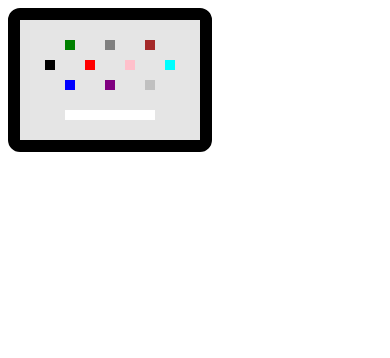
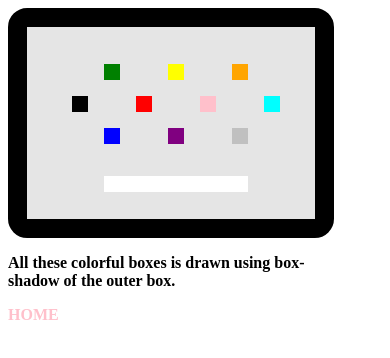
Before and after one commit to runningIris/3cssConf, a plain HTML site: page wentin/keyboard.html in a window 390 px wide. Drawn offline with Linux system fonts and the light colour scheme.

Commit message:
keyboard 移动端响应式

```diff
--- a/main.css
+++ b/main.css
@@ -35,8 +35,12 @@ a.work-link{
 	/*color: white;*/
 	text-decoration: none;
 	text-align: left;
-	padding: 0 1em 1em;
+	padding: 0 1em 0em;
 	border-radius: 25px;
+}
+
+a.link1{
+	padding-bottom: 1em;
 }
 
 a.work-link::before{
@@ -67,10 +71,10 @@ a.work-link:hover{
 	transform-origin: 10px 10px;
 	position: absolute;
 }
-.beard:nth-child(3){
+.beard1{
 	transform: translate(360px, -22px) rotate(0deg);
 }
-.beard:nth-child(2){
+.beard2{
 	transform: translate(345px, -22px) scaleX(-1) rotate(0deg);
 
 }
@@ -89,3 +93,14 @@ a.work-link:hover{
 	border-radius: 0 100% 0 10px;
 	box-sizing: border-box;
 }
+
+.keyboard{
+	color: black;
+	background-color: currentColor;
+	height: 24px;
+	width: 48px;
+	border-radius: 10px;
+	transform-origin: 10px 10px;
+	transform: translate(342px, -27px);
+	box-shadow: -5px 5px 1px -1px gray;
+}
--- a/wentin/keyboard.html
+++ b/wentin/keyboard.html
@@ -4,32 +4,16 @@
 	<meta charset="UTF-8">
 	<title>Keyboard Shadows</title>
 	<style>
-		@media screen and (max-width: 600px){
-			html{
-				font-size: 10px;
-			}
-		}
-
-		@media screen and (min-width:600px) and (max-width: 800px){
+		@media screen and (min-device-width: 1200px) and  (max-device-width:1600px){
 			html{
 				font-size: 12px;
 			}
 		}
-
-
-
-		@media screen and (min-width:800px) and (max-width: 900px){
+		@media screen and (min-device-width: 700px) and (max-device-width:1260px){
 			html{
-				font-size: 14px;
+				font-size: 16px;
 			}
 		}
-		@media screen and (min-width:900px) and (max-width: 1000px){
-			html{
-				font-size: 20px;
-			}
-		}
-
-
 		.keyboard.icon{
 			height: 12rem;
 			width: 18rem;
@@ -50,11 +34,11 @@
 				0 -2rem 0 -1rem green,
 				0 2rem 0 -1rem blue,
 				6rem 0 0 -1rem pink,
-				4rem -2rem 0 -1rem gray,
+				4rem -2rem 0 -1rem yellow,
 				4rem 2rem 0 -1rem purple,
 				10rem 0 0 -1rem aqua,
 				8rem 2rem 0 -1rem silver,
-				8rem -2rem 0 -1rem brown,
+				8rem -2rem 0 -1rem orange,
 				/*-2rem 5rem 0 -1rem white,*/
 				/*-1rem 5rem 0 -1rem white,*/
 				0 5rem 0 -1rem white,
@@ -69,9 +53,31 @@
 				/*9rem 6rem 0 -1rem white,*/
 				/*10rem 6rem 0 -1rem white;*/
 		}
+		p{
+			font-size: 1em;
+			font-family: 'times new roman';
+			font-weight: bold;
+			max-width: 90%;
+		}
+		.home{
+
+		}
+		a{
+			text-decoration: none;
+			color: pink;
+		}
+		a:hover{
+			color: rgb(253, 78, 113);
+		}
 	</style>
 </head>
 <body>
 	<div class="keyboard icon"></div>
+	<p>
+		All these colorful boxes is drawn using box-shadow of the outer box.
+	</p>
+	<a href="../index.html">
+		<p class="home">HOME</p>
+	</a>
 </body>
 </html>
```
Also changed, not shown: index.html (+9 -4 lines), spatter/index.html (added, +10 -0 lines).
